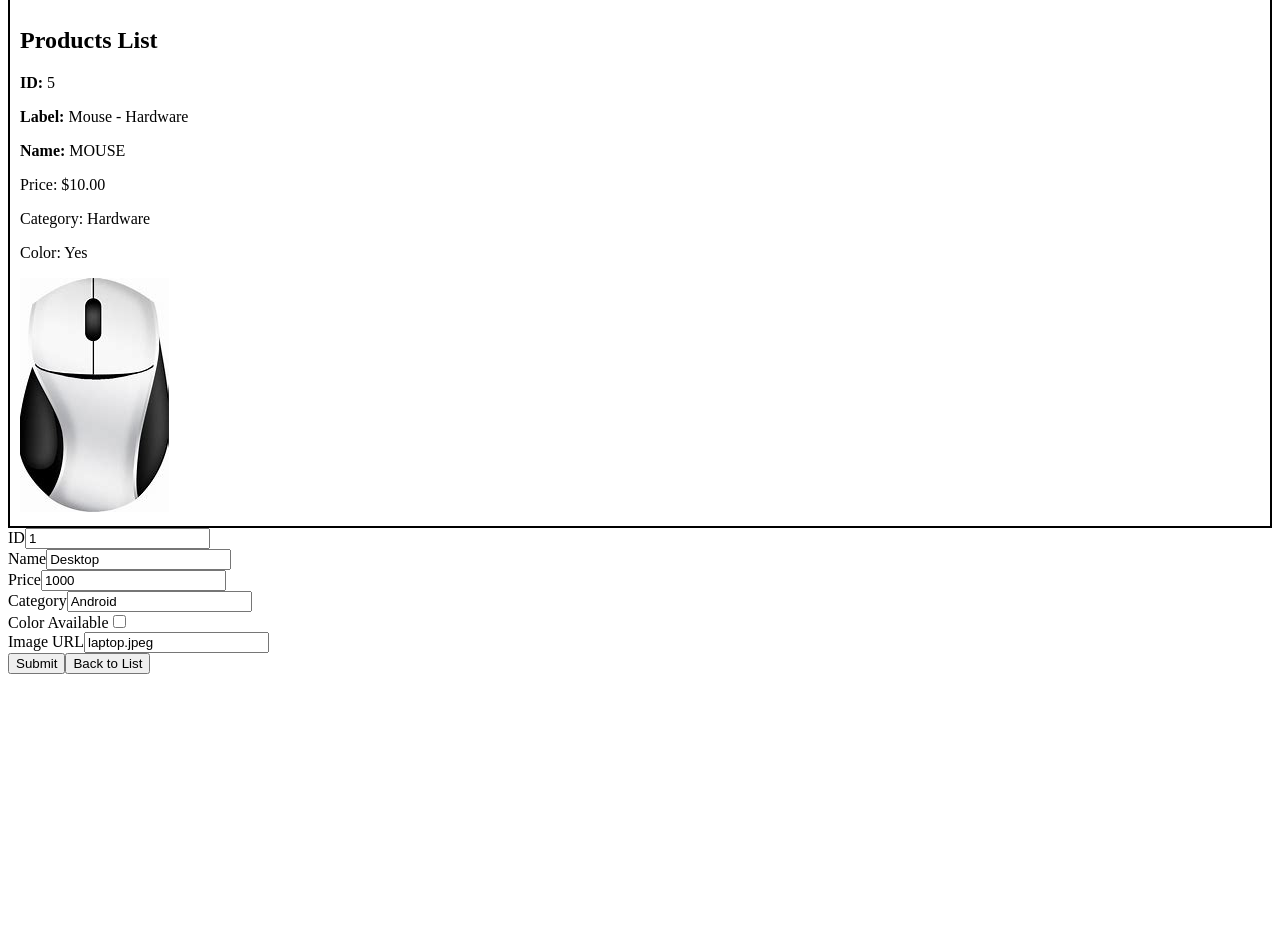
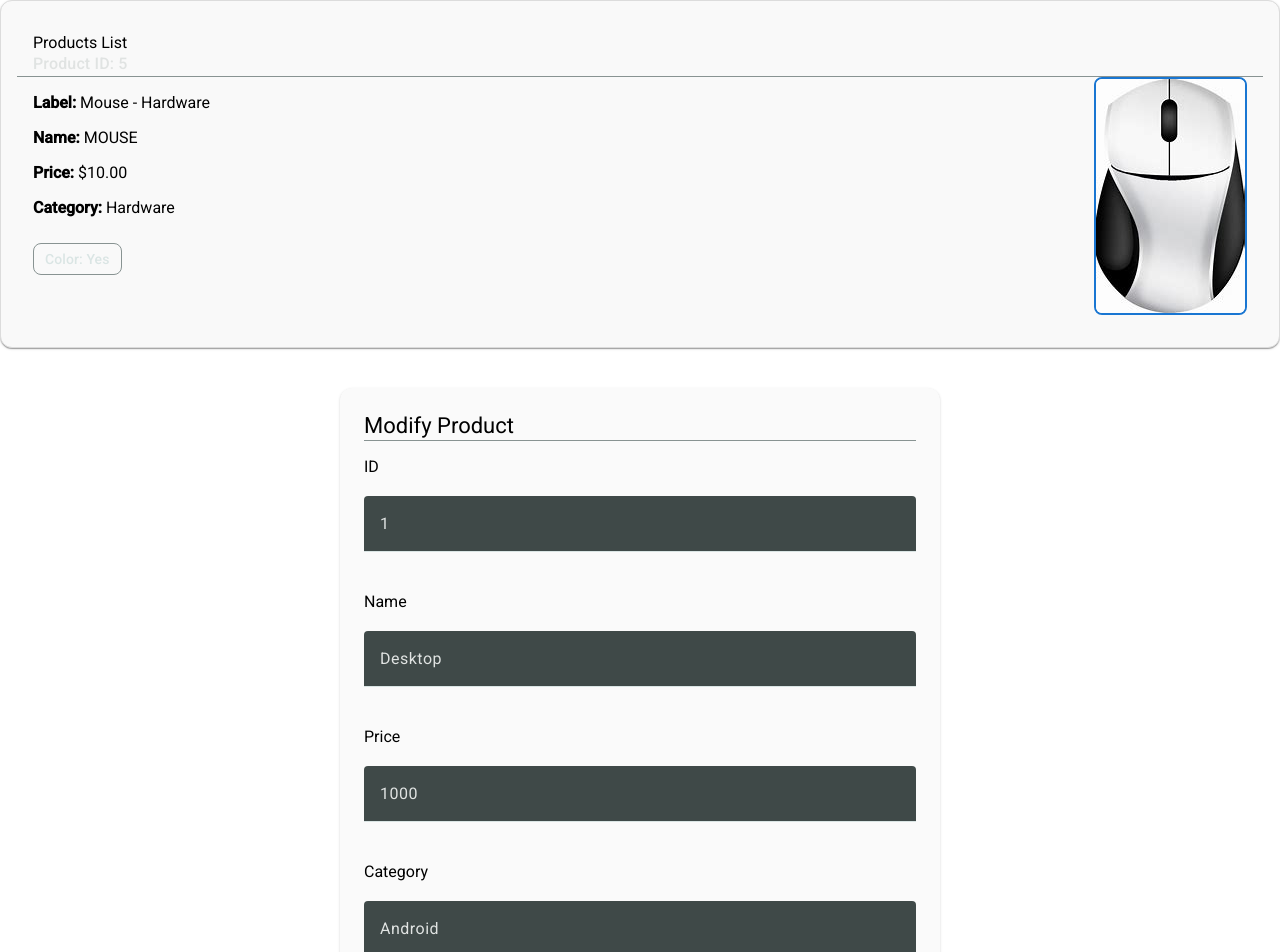
Before and after one commit to Aryanparmar123/Aryan_Parmar_Learning_Angular_new, an Angular app: page /modify-list-item/1 in a window 1280 px wide. Shown: the part 173-1125 px from the top of the page. Before the commit the page ends 855 px from the top, so only its background shows below. Built offline with nearby package versions, Linux system fonts and the light colour scheme.

Commit message:
mat design components used

```diff
--- a/angular.json
+++ b/angular.json
@@ -27,6 +27,7 @@
               }
             ],
             "styles": [
+              "@angular/material/prebuilt-themes/cyan-orange.css",
               "src/styles.css"
             ],
             "scripts": []
@@ -85,6 +86,7 @@
               }
             ],
             "styles": [
+              "@angular/material/prebuilt-themes/cyan-orange.css",
               "src/styles.css"
             ],
             "scripts": []
--- a/package.json
+++ b/package.json
@@ -11,10 +11,12 @@
   "private": true,
   "dependencies": {
     "@angular/animations": "^19.1.0",
+    "@angular/cdk": "^19.2.9",
     "@angular/common": "^19.1.0",
     "@angular/compiler": "^19.1.0",
     "@angular/core": "^19.1.0",
     "@angular/forms": "^19.1.0",
+    "@angular/material": "^19.2.9",
     "@angular/platform-browser": "^19.1.0",
     "@angular/platform-browser-dynamic": "^19.1.0",
     "@angular/router": "^19.1.0",
--- a/src/app/content-list-item/content-list-item.component.css
+++ b/src/app/content-list-item/content-list-item.component.css
@@ -0,0 +1,31 @@
+.product-card {
+  background-color: #f9f9f9;
+  border: 1px solid #dcdcdc;
+  border-radius: 12px;
+  padding: 16px;
+}
+
+.product-content {
+  display: flex;
+  justify-content: space-between;
+  align-items: flex-start;
+  gap: 24px;
+  flex-wrap: wrap;
+}
+
+.product-details {
+  flex: 1 1 60%;
+}
+
+.product-image {
+  flex: 1 1 35%;
+  display: flex;
+  justify-content: flex-end;
+}
+
+.styled-image {
+  max-width: 100%;
+  height: auto;
+  border-radius: 8px;
+  border: 2px solid #1976d2;
+}
--- a/src/app/content-list-item/content-list-item.component.html
+++ b/src/app/content-list-item/content-list-item.component.html
@@ -1,14 +1,39 @@
-<div *ngIf = "product">
+<mat-card *ngIf="product" class="mat-elevation-z6 product-card">
+  <mat-card-header>
+    <mat-card-title [appHoverHighlight]="'red'">Products List</mat-card-title>
+    <mat-card-subtitle>Product ID: {{ product.id }}</mat-card-subtitle>
+  </mat-card-header>
 
-  <div  [ngClass]="{ 'even': product.id % 2 === 0, 'odd': product.id % 2 !== 0 }" style="border: 2px solid black; padding: 10px;">
-  <h2  [appHoverHighlight]="'red'">Products List</h2>
-  <p><strong>ID:</strong> {{product.id}}</p>
-    <div><strong>Label:</strong> {{ product | productLabel }}</div>
-  <p  [appHoverHighlight]="'yellow'" ><strong>Name:</strong> {{product.name | uppercase}}</p>
-  <p>Price: {{product.price | currency: 'CAD': "symbol-narrow"}}</p>
-  <p>Category: {{product.category | titlecase }}</p>
-  <p  [appHoverHighlight]="'yellow'" >Color: {{product.color ? 'Yes': 'No'}}</p>
-    <img [src]="product.imageUrl" alt="{{product.name}}"  />
-  </div>
+  <mat-divider></mat-divider>
 
-</div>
+  <mat-card-content class="product-content">
+    <div class="product-details">
+      <p><strong>Label:</strong> {{ product | productLabel }}</p>
+
+      <p [appHoverHighlight]="'yellow'">
+        <strong>Name:</strong> {{ product.name | uppercase }}
+      </p>
+
+      <p><strong>Price:</strong> {{ product.price | currency: 'CAD': 'symbol-narrow' }}</p>
+
+      <p><strong>Category:</strong> {{ product.category | titlecase }}</p>
+
+      <mat-chip
+        color="primary"
+        selected
+        [appHoverHighlight]="'yellow'"
+        style="margin-top: 10px;"
+      >
+        Color: {{ product.color ? 'Yes' : 'No' }}
+      </mat-chip>
+    </div>
+
+    <div class="product-image">
+      <img
+        [src]="product.imageUrl"
+        [alt]="product.name"
+        class="styled-image"
+      />
+    </div>
+  </mat-card-content>
+</mat-card>
--- a/src/app/content-list/content-list.component.html
+++ b/src/app/content-list/content-list.component.html
@@ -1,36 +1,76 @@
-<div>
-  <h2>Electronics List</h2>
-  <div *ngFor="let product of productList">
-   <app-content-list-item [product]="product" ></app-content-list-item>
-    <button [appHoverHighlight]="'lightblue'" (click)="onEdit(product.id)" >Edit</button>
-    <button [appHoverHighlight]="'lightblue'" (click)="onDelete(product.id)">Delete</button>
+<mat-card class="mat-elevation-z8">
+  <mat-card-title>Electronics List</mat-card-title>
+  <mat-divider></mat-divider>
+
+  <div *ngFor="let product of productList" style="margin-bottom: 10px;">
+    <app-content-list-item [product]="product"></app-content-list-item>
+    <button
+      mat-stroked-button
+      color="primary"
+      [appHoverHighlight]="'lightblue'"
+      (click)="onEdit(product.id)">
+      Edit
+    </button>
+    <button
+      mat-stroked-button
+      color="warn"
+      [appHoverHighlight]="'lightblue'"
+      (click)="onDelete(product.id)">
+      Delete
+    </button>
   </div>
-</div>
+</mat-card>
 
+<br />
 
-<div>
-  <table>
-    <thead>
-    <tr>
-      <th>ID</th>
-      <th>Name</th>
-      <th>Price</th>
-      <th>Category</th>
-      <th>Color Available</th>
+<mat-card>
+  <mat-card-title>Product Table</mat-card-title>
+  <mat-divider></mat-divider>
+
+  <table mat-table [dataSource]="productList" class="mat-elevation-z8">
+
+    <!-- ID Column -->
+    <ng-container matColumnDef="id">
+      <th mat-header-cell *matHeaderCellDef>ID</th>
+      <td mat-cell *matCellDef="let product">{{ product.id }}</td>
+    </ng-container>
+
+    <!-- Name Column -->
+    <ng-container matColumnDef="name">
+      <th mat-header-cell *matHeaderCellDef>Name</th>
+      <td mat-cell *matCellDef="let product" [appHoverHighlight]="'yellow'">
+        {{ product.name | uppercase }}
+      </td>
+    </ng-container>
+
+    <!-- Price Column -->
+    <ng-container matColumnDef="price">
+      <th mat-header-cell *matHeaderCellDef>Price</th>
+      <td mat-cell *matCellDef="let product">
+        {{ product.price | currency: 'CAD': 'symbol-narrow' }}
+      </td>
+    </ng-container>
+
+    <!-- Category Column -->
+    <ng-container matColumnDef="category">
+      <th mat-header-cell *matHeaderCellDef>Category</th>
+      <td mat-cell *matCellDef="let product">
+        {{ product.category | titlecase }}
+      </td>
+    </ng-container>
+
+    <!-- Color Column -->
+    <ng-container matColumnDef="color">
+      <th mat-header-cell *matHeaderCellDef>Color Available</th>
+      <td mat-cell *matCellDef="let product" [appHoverHighlight]="'lightblue'">
+        {{ product.color ? 'Yes' : 'No' }}
+      </td>
+    </ng-container>
+
+    <!-- Header and Row Definitions -->
+    <tr mat-header-row *matHeaderRowDef="['id', 'name', 'price', 'category', 'color']"></tr>
+    <tr mat-row *matRowDef="let row; columns: ['id', 'name', 'price', 'category', 'color'];"
+        [ngClass]="{ 'even': productList.indexOf(row) % 2 === 0, 'odd': productList.indexOf(row) % 2 !== 0 }">
     </tr>
-    </thead>
-    <tbody>
-
-    <tr *ngFor = "let product of productList; let i = index"
-        [ngClass]="{ 'even': i % 2 === 0, 'odd': i % 2 !== 0 }">
-      <td>{{ product.id }}</td>
-      <td [appHoverHighlight]="'yellow'">{{ product.name | uppercase}}</td>
-      <td>{{ product.price | currency: 'CAD': "symbol-narrow"}}</td>
-      <td>{{ product.category| titlecase }}</td>
-      <td [appHoverHighlight]="'lightblue'" >{{ product.color ? 'Yes' : 'No' }}</td>
-
-
-    </tr>
-    </tbody>
   </table>
-</div>
+</mat-card>
--- a/src/app/modify-list-item/modify-list-item.component.css
+++ b/src/app/modify-list-item/modify-list-item.component.css
@@ -0,0 +1,31 @@
+.form-wrapper {
+  display: flex;
+  justify-content: center;
+  align-items: center;
+  padding: 40px;
+}
+
+.form-card {
+  width: 100%;
+  max-width: 600px;
+  padding: 24px;
+  border-radius: 12px;
+  background-color: #fafafa;
+}
+
+.form-group {
+  display: flex;
+  flex-direction: column;
+  gap: 20px;
+  margin-top: 16px;
+}
+
+.full-width {
+  width: 100%;
+}
+
+.button-group {
+  margin-top: 24px;
+  display: flex;
+  justify-content: space-between;
+}
--- a/src/app/modify-list-item/modify-list-item.component.html
+++ b/src/app/modify-list-item/modify-list-item.component.html
@@ -1,34 +1,46 @@
-<form [formGroup]="productForm" (ngSubmit)="onSubmit()">
-  <div class="form-group">
-    <label for="id">ID</label>
-    <input type="number" id="id" formControlName="id"   [appHighlightOnFocus]="'pink'"/>
-  </div>
+<div class="form-wrapper">
+  <mat-card class="form-card mat-elevation-z8">
+    <mat-card-title>Modify Product</mat-card-title>
+    <mat-divider></mat-divider>
 
-  <div class="form-group">
-    <label for="name">Name</label>
-    <input type="text" id="name" formControlName="name" />
-  </div>
+    <form [formGroup]="productForm" (ngSubmit)="onSubmit()">
+      <div class="form-group">
 
-  <div class="form-group">
-    <label for="price">Price</label>
-    <input type="number" id="price" formControlName="price"  [appHighlightOnFocus]="'dodgerblue'" />
-  </div>
+        <label>ID</label>
+        <mat-form-field appearance="fill" class="full-width">
+          <input matInput type="number" formControlName="id" [appHighlightOnFocus]="'pink'" />
+        </mat-form-field>
 
-  <div class="form-group">
-    <label for="category">Category</label>
-    <input type="text" id="category" formControlName="category" />
-  </div>
+        <label>Name</label>
+        <mat-form-field appearance="fill" class="full-width">
+          <input matInput type="text" formControlName="name" />
+        </mat-form-field>
 
-  <div class="form-group">
-    <label for="color">Color Available</label>
-    <input type="checkbox" id="color" formControlName="color"  [appHighlightOnFocus]="'orange'" />
-  </div>
+        <label>Price</label>
+        <mat-form-field appearance="fill" class="full-width">
+          <input matInput type="number" formControlName="price" [appHighlightOnFocus]="'dodgerblue'" />
+        </mat-form-field>
 
-  <div class="form-group">
-    <label for="imageUrl">Image URL</label>
-    <input type="text" id="imageUrl" formControlName="imageUrl"  [appHighlightOnFocus]="'orange'"/>
-  </div>
+        <label>Category</label>
+        <mat-form-field appearance="fill" class="full-width">
+          <input matInput type="text" formControlName="category" />
+        </mat-form-field>
 
-  <button type="submit">Submit</button>
-  <button type="button" (click)="navigateToProductList()">Back to List</button>
-</form>
+        <mat-checkbox formControlName="color" color="primary" [appHighlightOnFocus]="'orange'">
+          Color Available
+        </mat-checkbox>
+
+        <label>Image URL</label>
+        <mat-form-field appearance="fill" class="full-width">
+          <input matInput type="text" formControlName="imageUrl" [appHighlightOnFocus]="'orange'" />
+        </mat-form-field>
+
+      </div>
+
+      <div class="button-group">
+        <button mat-raised-button color="primary" type="submit">Submit</button>
+        <button mat-stroked-button color="accent" type="button" (click)="navigateToProductList()">Back to List</button>
+      </div>
+    </form>
+  </mat-card>
+</div>
--- a/src/index.html
+++ b/src/index.html
@@ -6,8 +6,10 @@
   <base href="/">
   <meta name="viewport" content="width=device-width, initial-scale=1">
   <link rel="icon" type="image/x-icon" href="favicon.ico">
+  <link href="https://fonts.googleapis.com/css2?family=Roboto:wght@300;400;500&display=swap" rel="stylesheet">
+  <link href="https://fonts.googleapis.com/icon?family=Material+Icons" rel="stylesheet">
 </head>
-<body>
+<body class="mat-typography">
   <app-root></app-root>
 </body>
 </html>
--- a/src/styles.css
+++ b/src/styles.css
@@ -1 +1,4 @@
 /* You can add global styles to this file, and also import other style files */
+
+html, body { height: 100%; }
+body { margin: 0; font-family: Roboto, "Helvetica Neue", sans-serif; }
```
Also changed, not shown: src/app/content-list-item/content-list-item.component.ts (+11 -1 lines), src/app/content-list/content-list.component.ts (+25 -1 lines), src/app/modify-list-item/modify-list-item.component.ts (+13 -1 lines), 1 other file (tests, documents, lock files or other folders).
